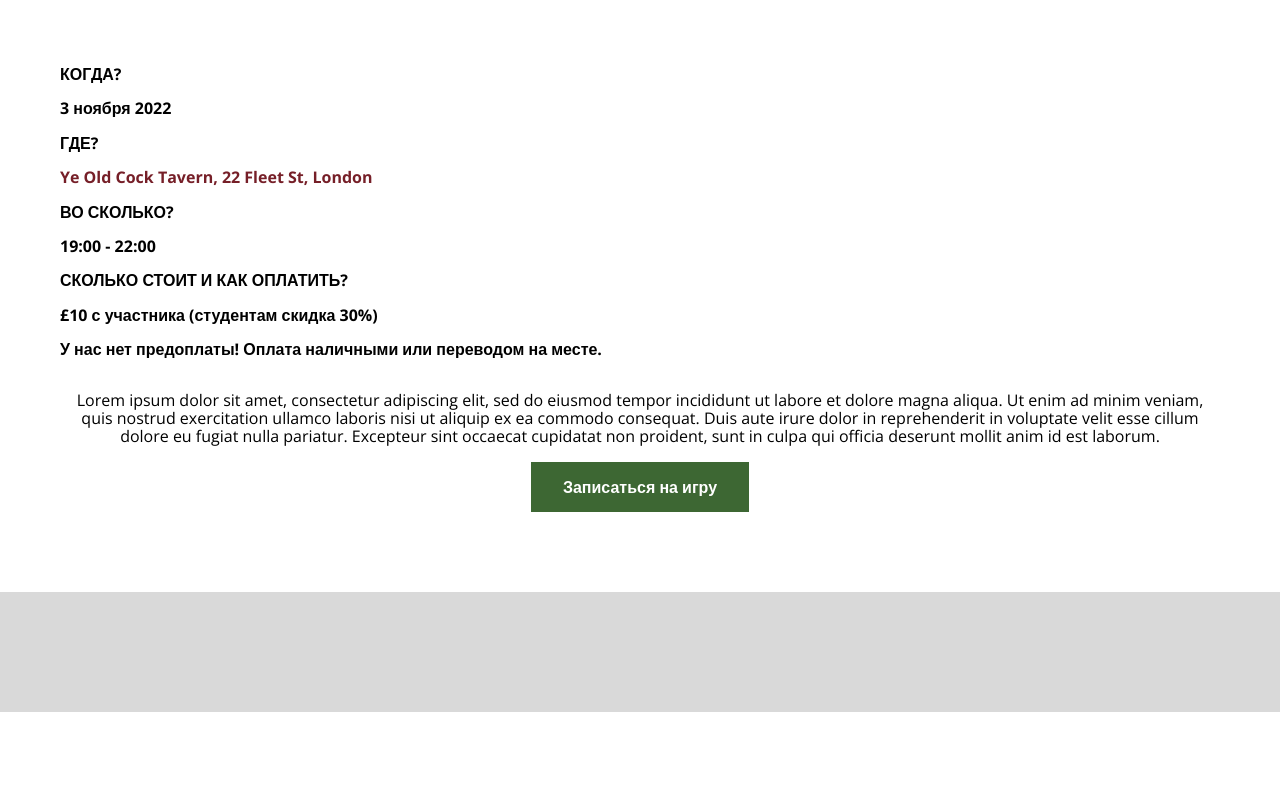
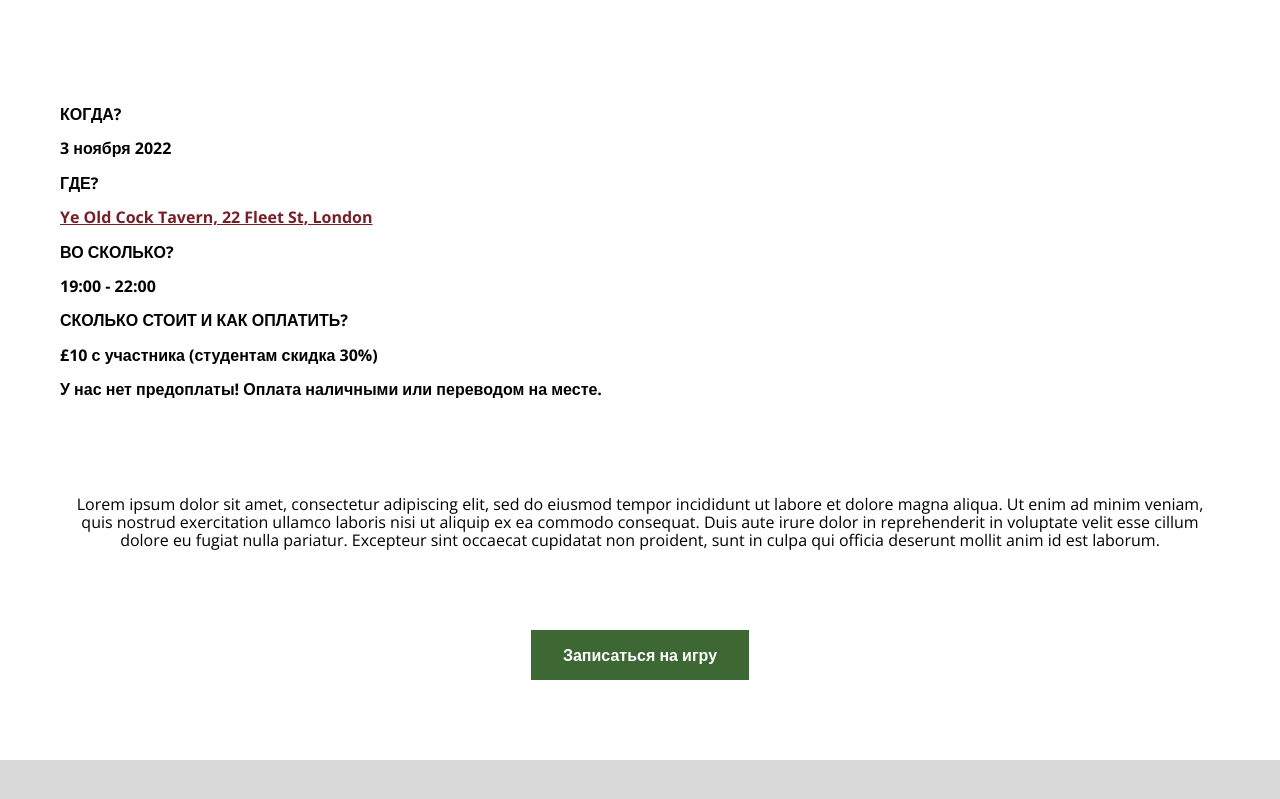
Before and after one commit to govyazina/that1quiz, a website built with webpack: page design/quiz11.html in a window 1280 px wide. Shown: the part 1118-1917 px from the top of the page. Before the commit the page ends 1830 px from the top, so only its background shows below. Built offline with nearby package versions, Linux system fonts and the light colour scheme.

Commit message:
events-css added styles for quiz page

```diff
--- a/design/quiz11.html
+++ b/design/quiz11.html
@@ -52,7 +52,8 @@
                             <p>КОГДА?</p>
                             <p>3 ноября 2022</p>
                             <p>ГДЕ?</p>
-                            <a href="https://g.page/oldecocktavern?share" target="_blank">Ye Old Cock Tavern, 22 Fleet
+                            <a class="quiz-card__location" href="https://g.page/oldecocktavern?share" target="_blank">Ye
+                                Old Cock Tavern, 22 Fleet
                                 St, London</a>
                             <p>ВО СКОЛЬКО?</p>
                             <p>19:00 - 22:00</p>
--- a/src/scss/pages/quiz10.scss
+++ b/src/scss/pages/quiz10.scss
@@ -31,11 +31,13 @@
 .quiz-card__container {
     display: flex;
     flex-direction: column;
-
+    gap: 8vh;
     margin-bottom: 10vh;
 }
 
 .quiz-card__details {
+    margin-top: 5vh;
+
     font: $default-font;
     font-weight: bold;
 }
@@ -44,8 +46,9 @@
     text-align: center;
 }
 
-a {
+.quiz-card__location {
     color: $brand-color-red;
+    text-decoration: underline;
     cursor: pointer;
 }
 
```
